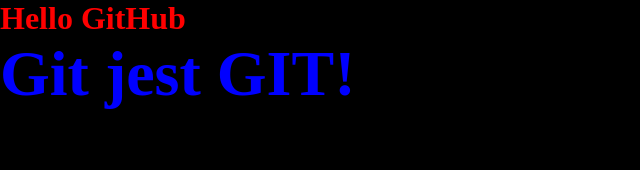
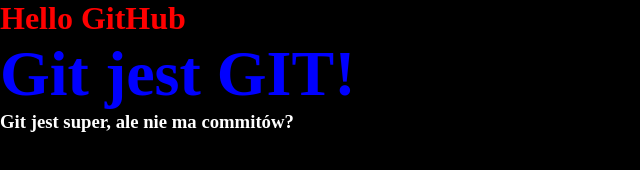
Before and after one commit to jankustra0/strona, a plain HTML site: page index.html in a window 1280 px wide. Shown: the whole page, without its empty margins (0-640 px from the left). Drawn offline with Linux system fonts and the light colour scheme.

Commit message:
Testing gitpod

```diff
--- a/index.html
+++ b/index.html
@@ -9,5 +9,6 @@
   <body>
     <h1>Hello GitHub</h1>
     <h2>Git jest GIT!</h2>
+    <h3>Git jest super, ale nie ma commitów?</h3>
   </body>
 </html>
```
